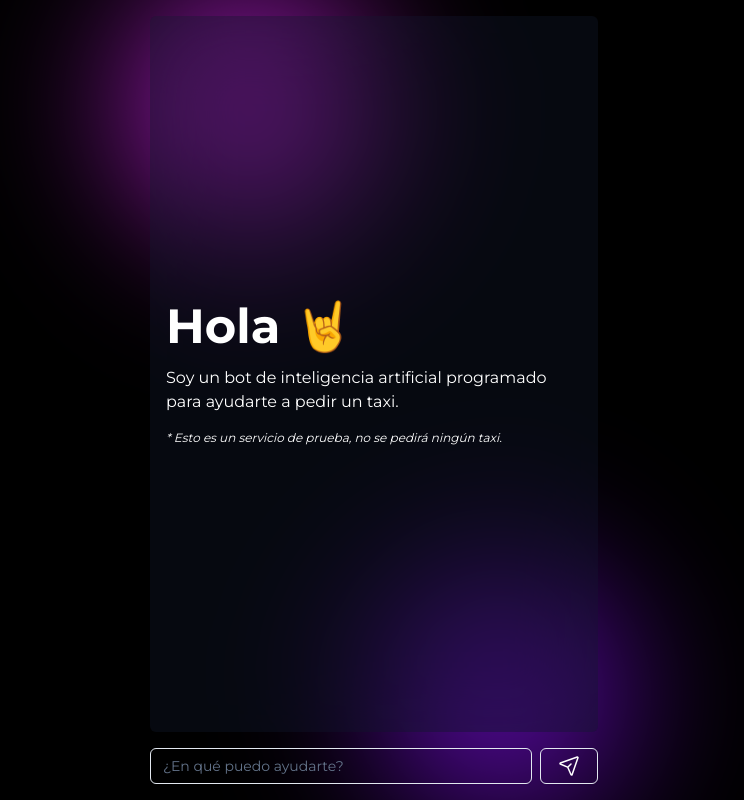
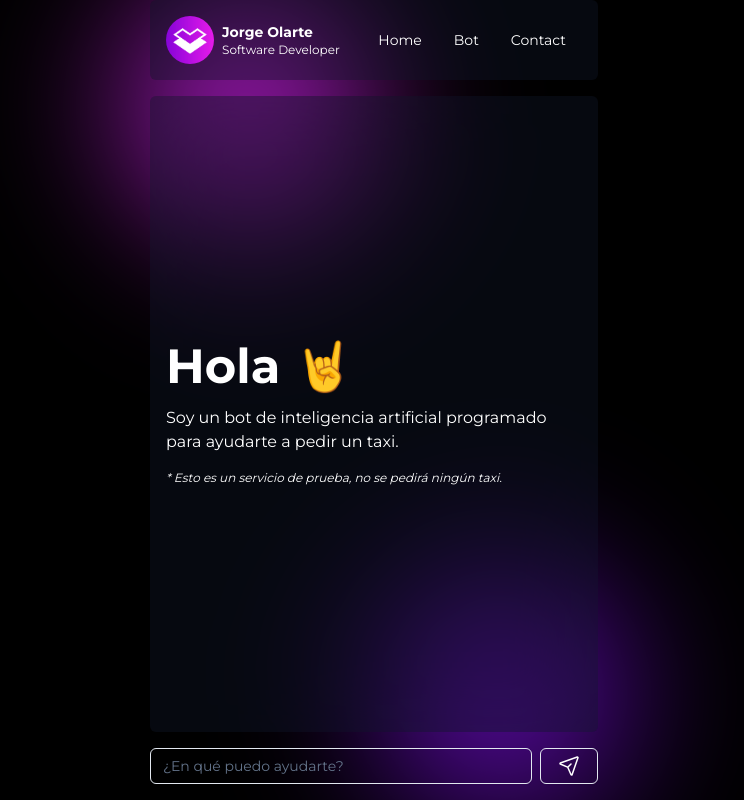
Before and after one commit to jorgeolarte/my-personal-page, a Next.js app: page /bot in a window 1280 px wide. Shown: the whole page, without its empty margins (266-1010 px from the left). Built offline with nearby package versions, Linux system fonts and the light colour scheme.

Commit message:
feat: adding navbar

```diff
--- a/app/contact/page.tsx
+++ b/app/contact/page.tsx
@@ -1,9 +1,17 @@
 import { Contact } from "@/components/contact";
+import { Header } from "@/components/header";
+import { Footer } from "@/components/ui/footer";
 
 /**
  * Show the main component.
  * @return {JSX.Element} The sum of the two numbers.
  */
 export default function ContactPage(): JSX.Element {
-  return <Contact />;
+  return (
+    <>
+      <Header />
+      <Contact />
+      <Footer />
+    </>
+  );
 }
--- a/components/bot/bot.tsx
+++ b/components/bot/bot.tsx
@@ -8,7 +8,7 @@ import { Form } from "@/components/bot/form";
  */
 export function Bot() {
   return (
-    <div className="flex flex-col justify-between items-stretch h-screen w-full py-4 gap-4">
+    <div className="flex flex-col justify-between items-stretch h-screen w-full pb-4 gap-4">
       <Messages />
 
       <Form />
--- a/components/bot/index.tsx
+++ b/components/bot/index.tsx
@@ -1,6 +1,7 @@
 "use client";
 import { Bot } from "@/components/bot/bot";
 import { BotProvider } from "@/providers/BotContext";
+import { Navbar } from "@/components/ui/navbar";
 
 /**
  * Render the bot page
@@ -9,6 +10,7 @@ import { BotProvider } from "@/providers/BotContext";
 export default function BotPage() {
   return (
     <BotProvider>
+      <Navbar />
       <Bot />
     </BotProvider>
   );
--- a/components/bot/messages.tsx
+++ b/components/bot/messages.tsx
@@ -14,7 +14,7 @@ export function Messages() {
   }
 
   return (
-    <div className="flex-1 bg-primary/40 backdrop-blur-2xl rounded-md overflow-auto">
+    <div className="bg-primary/40 backdrop-blur-2xl rounded-md">
       <div className="flex flex-col gap-4 p-4">
         {messages.map((m) => (
           <BubbleText key={m.id} role={m.role} content={m.content} />
--- a/components/ui/button.tsx
+++ b/components/ui/button.tsx
@@ -18,7 +18,7 @@ const buttonVariants = cva(
         secondary:
           "bg-secondary text-secondary-foreground shadow-sm hover:bg-secondary/80",
         ghost: "hover:bg-accent hover:text-accent-foreground",
-        link: "text-primary underline-offset-4 hover:underline",
+        link: "text-white underline-offset-4 hover:bg-linear-gradient hover:from-violet hover:to-magenta hover:bg-clip-text hover:text-transparent",
       },
       size: {
         default: "h-9 px-4 py-2",
--- /dev/null
+++ b/components/ui/navbar.tsx
@@ -0,0 +1,47 @@
+"use client";
+import Image from "next/image";
+import Link from "next/link";
+import { Button } from "@/components/ui/button";
+
+/**
+ * Show the navbar
+ * @return {JSX.Element}
+ */
+export function Navbar() {
+  return (
+    <nav className="bg-primary/40 rounded-md w-full p-4 flex flex-row justify-between items-center">
+      <div className="flex flex-row justify-center items-center gap-2">
+        <Link href="/">
+          <Image
+            src="/logo-color.png"
+            className="w-12 rounded-full"
+            alt="Jorge Olarte"
+            width={36}
+            height={36}
+          />
+        </Link>
+        <div className="flex flex-col ">
+          <span className="text-sm font-bold">Jorge Olarte</span>
+          <span className="text-xs">Software Developer</span>
+        </div>
+      </div>
+      <ul className="list-none flex flex-row text-sm">
+        <li>
+          <Button variant="link">
+            <Link href="/">Home</Link>
+          </Button>
+        </li>
+        <li>
+          <Button variant="link">
+            <Link href="/bot">Bot</Link>
+          </Button>
+        </li>
+        <li>
+          <Button variant="link">
+            <Link href="/contact">Contact</Link>
+          </Button>
+        </li>
+      </ul>
+    </nav>
+  );
+}
--- a/package.json
+++ b/package.json
@@ -6,6 +6,7 @@
     "@ai-sdk/openai": "^0.0.13",
     "@hookform/resolvers": "^3.3.1",
     "@radix-ui/react-icons": "^1.3.0",
+    "@radix-ui/react-separator": "^1.0.3",
     "@radix-ui/react-slot": "^1.0.2",
     "@testing-library/jest-dom": "^5.16.5",
     "@testing-library/react": "^13.4.0",
```
Also changed, not shown: 1 other file (tests, documents, lock files or other folders).
